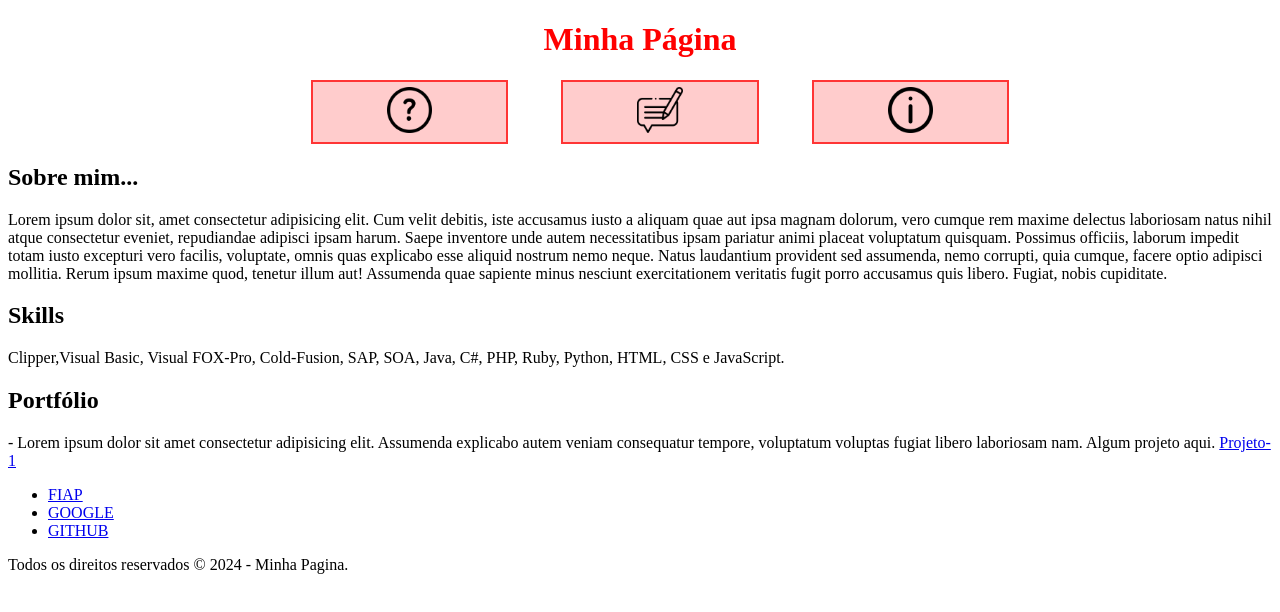
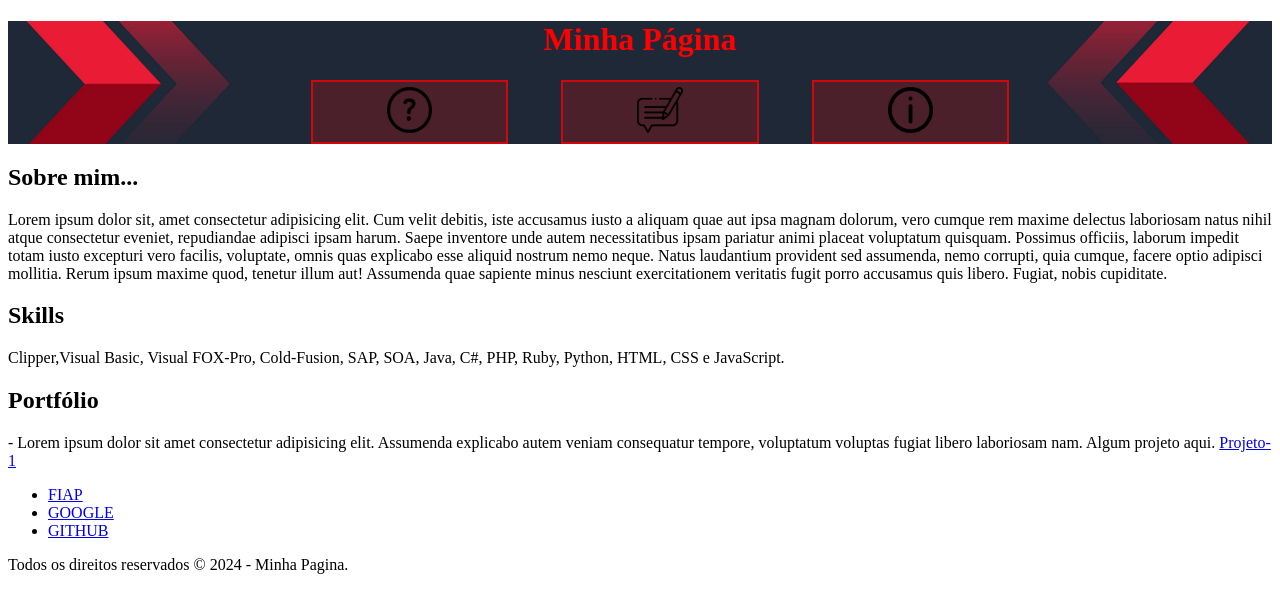
Before and after one commit to felipesora/projeto-inicial, a plain HTML site: page index.html in a window 1280 px wide. Drawn offline with Linux system fonts and the light colour scheme.

Commit message:
Criando um banner em background.

```diff
--- a/css/estilo.css
+++ b/css/estilo.css
@@ -21,6 +21,16 @@
         text-align: center;
      }
 
+     #cabecalho{
+        background-image: url("../img/img-01-banner-1280×640.png");
+        background-repeat: no-repeat;
+        background-size: contain;
+        background-position: center;
+        background-size: cover ;
+     }
+
+
+
      /*Seletores de classe*/
      .link {
 
@@ -35,7 +45,6 @@
         &:hover{
             background-color: rgba(255, 0, 0, 0.500);
         }
-
 
         /*Nesting elements*/
          a {
```
Also changed, not shown: img/img-01-banner-1280×640.png (added).
